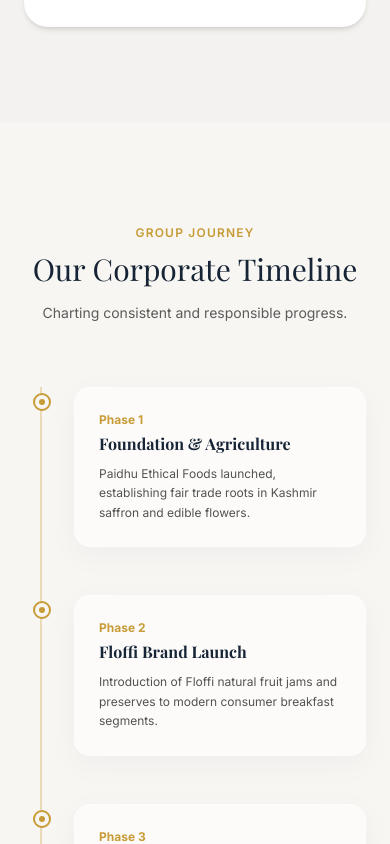
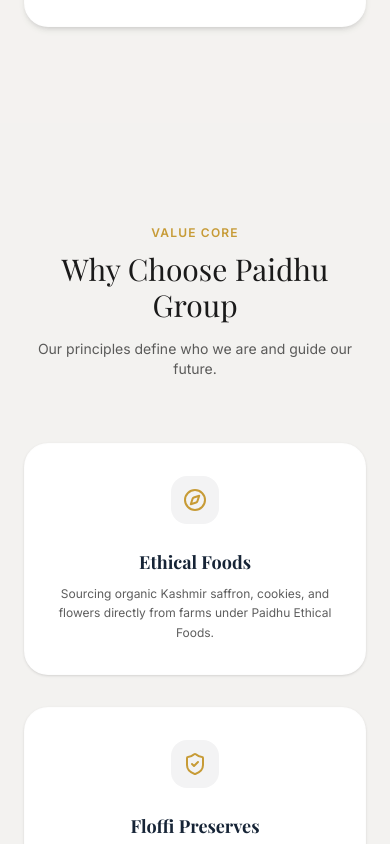
Before and after one commit to ramapriya2279369/Paidhu-Main, a Next.js app: page / in a window 390 px wide. Shown: the part 7100-7944 px from the top of the page. Built offline with nearby package versions, Linux system fonts and the light colour scheme; a web font is replaced by a local one.

Commit message:
Remove Corporate Timeline section and timeline nav item

```diff
--- a/src/app/page.tsx
+++ b/src/app/page.tsx
@@ -112,7 +112,6 @@
     about: useRef<HTMLDivElement>(null),
     businesses: useRef<HTMLDivElement>(null),
     brands: useRef<HTMLDivElement>(null),
-    timeline: useRef<HTMLDivElement>(null),
     whyus: useRef<HTMLDivElement>(null),
     contact: useRef<HTMLDivElement>(null),
   };
@@ -833,54 +832,6 @@
         </div>
       </section>
 
-      {/* Evolution Timeline */}
-      <section
-        id="timeline"
-        ref={sectionRefs.timeline}
-        className="py-24 md:py-32 bg-[#F8F6F2] dark:bg-[#1A1A1A] relative"
-      >
-        <div className="max-w-4xl mx-auto px-6">
-          <ScrollReveal>
-            <div className="text-center mb-16">
-              <span className="text-xs uppercase tracking-widest text-accent-gold font-semibold">Group Journey</span>
-              <h2 className="text-3xl md:text-5xl font-serif font-light mt-2 mb-4 text-primary dark:text-white">Our Corporate Timeline</h2>
-              <p className="text-sm opacity-70 max-w-sm mx-auto">
-                Charting consistent and responsible progress.
-              </p>
-            </div>
-          </ScrollReveal>
-
-          <div className="relative border-l-2 border-accent-gold/30 ml-4 md:ml-32 space-y-12">
-            {[
-              { year: 'Phase 1', title: 'Foundation & Agriculture', desc: 'Paidhu Ethical Foods launched, establishing fair trade roots in Kashmir saffron and edible flowers.' },
-              { year: 'Phase 2', title: 'Floffi Brand Launch', desc: 'Introduction of Floffi natural fruit jams and preserves to modern consumer breakfast segments.' },
-              { year: 'Phase 3', title: 'Digital Expansion', desc: 'Viyara IT services set up, providing premium UI/UX design, SaaS, and AI platform support.' },
-              { year: 'Phase 4', title: 'Kalika Sphere Academy', desc: 'EdTech and skill growth initiative launched, empowering professional digital certification.' },
-              { year: 'Future', title: 'Eco-System Scalability', desc: 'Unifying global food distribution logistics, AI scaling, and carbon-neutral green projects.' },
-            ].map((item, idx) => (
-              <ScrollReveal key={idx} delay={idx * 100} direction="left">
-                <div className="relative pl-8 md:pl-12 group">
-                {/* Timeline Dot */}
-                <div className="absolute left-[-9px] top-1.5 w-4.5 h-4.5 rounded-full border-2 border-accent-gold bg-[#F8F6F2] dark:bg-[#1A1A1A] group-hover:bg-accent-gold transition-colors duration-300 flex items-center justify-center">
-                  <div className="w-1.5 h-1.5 rounded-full bg-accent-gold group-hover:bg-white" />
-                </div>
-
-                {/* Side Year display for desktop */}
-                <div className="hidden md:block absolute left-[-160px] top-1 text-right w-28">
-                  <span className="font-serif text-sm font-bold text-accent-gold">{item.year}</span>
-                </div>
-
-                <div className="p-6 rounded-2xl glass-card transition-all duration-300 group-hover:translate-x-1">
-                  <span className="md:hidden text-xs font-bold text-accent-gold block mb-1">{item.year}</span>
-                  <h3 className="font-serif text-base font-bold mb-2 text-primary dark:text-white">{item.title}</h3>
-                  <p className="text-xs opacity-75 leading-relaxed">{item.desc}</p>
-                </div>
-              </div>
-              </ScrollReveal>
-            ))}
-          </div>
-        </div>
-      </section>
 
       {/* Why Choose Us */}
       <section
```
